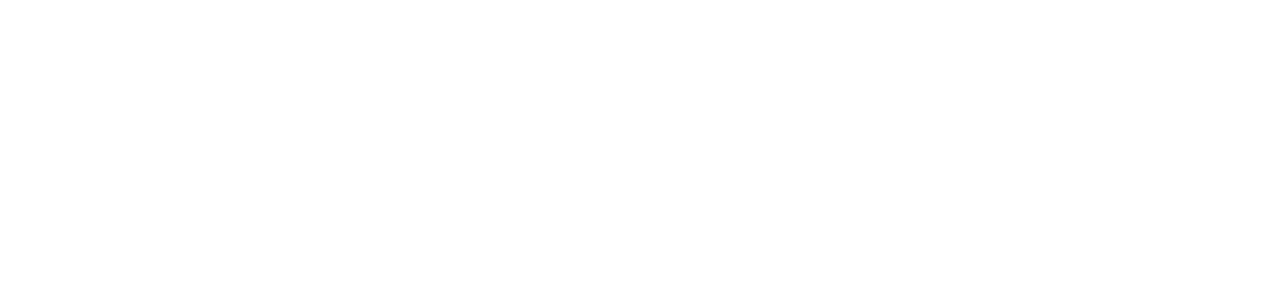
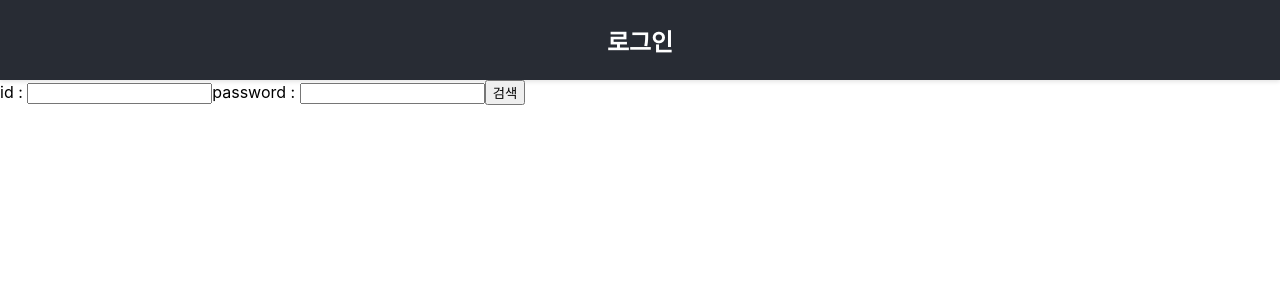
Before and after one commit to skymill2000/fintech20230912, a React (Create React App) app in the folder fintech/: page /login in a window 1280 px wide. Before the commit this address had no page. Shown: the top 300 px of the page. Built offline with nearby package versions, Linux system fonts and the light colour scheme.

Commit message:
Lecture(CORS): CORS 문제 해결

```diff
--- a/fintech/package.json
+++ b/fintech/package.json
@@ -44,5 +44,5 @@
       "last 1 safari version"
     ]
   },
-  "proxy": "https://testapi.openbanking.or.kr"
+  "proxy": "http://localhost:4000"
 }
--- a/fintech/src/App.js
+++ b/fintech/src/App.js
@@ -5,6 +5,7 @@ import AccountList from "./pages/AccountList";
 import Balance from "./pages/Balance";
 import QrCode from "./pages/QrCode";
 import QrReader from "./pages/QrReader";
+import Login from "./pages/Login";
 
 function App() {
   return (
@@ -16,6 +17,7 @@ function App() {
         <Route path="/balance" element={<Balance />}></Route>
         <Route path="/qrcode" element={<QrCode />}></Route>
         <Route path="/qrreader" element={<QrReader />}></Route>
+        <Route path="/login" element={<Login />}></Route>
       </Routes>
     </BrowserRouter>
   );
--- /dev/null
+++ b/fintech/src/pages/Login.js
@@ -0,0 +1,44 @@
+import React, { useState } from "react";
+import axios from "axios";
+import HeaderComponent from "../components/HeaderComponent";
+
+const Login = () => {
+  const [id, setId] = useState("");
+  const [password, setPassword] = useState("");
+  const handleChangeId = (e) => {
+    setId(e.target.value);
+  };
+  const handleChangePassword = (e) => {
+    // setUserInfo(...userInfo, {
+    //   password: e.target.value,
+    // });
+    setPassword(e.target.value);
+  };
+  const handleClick = () => {
+    console.log(id, password);
+    let option = {
+      url: "/login",
+      method: "POST",
+      data: {
+        userAccount: id,
+        password: password,
+      },
+    };
+    axios(option).then((res) => {
+      console.log(res);
+    });
+  };
+  return (
+    <div>
+      <HeaderComponent title={"로그인"}></HeaderComponent>
+      <div>
+        id : <input onChange={handleChangeId}></input>
+        password :{" "}
+        <input type="password" onChange={handleChangePassword}></input>
+        <button onClick={handleClick}>검색</button>
+      </div>
+    </div>
+  );
+};
+
+export default Login;
```
